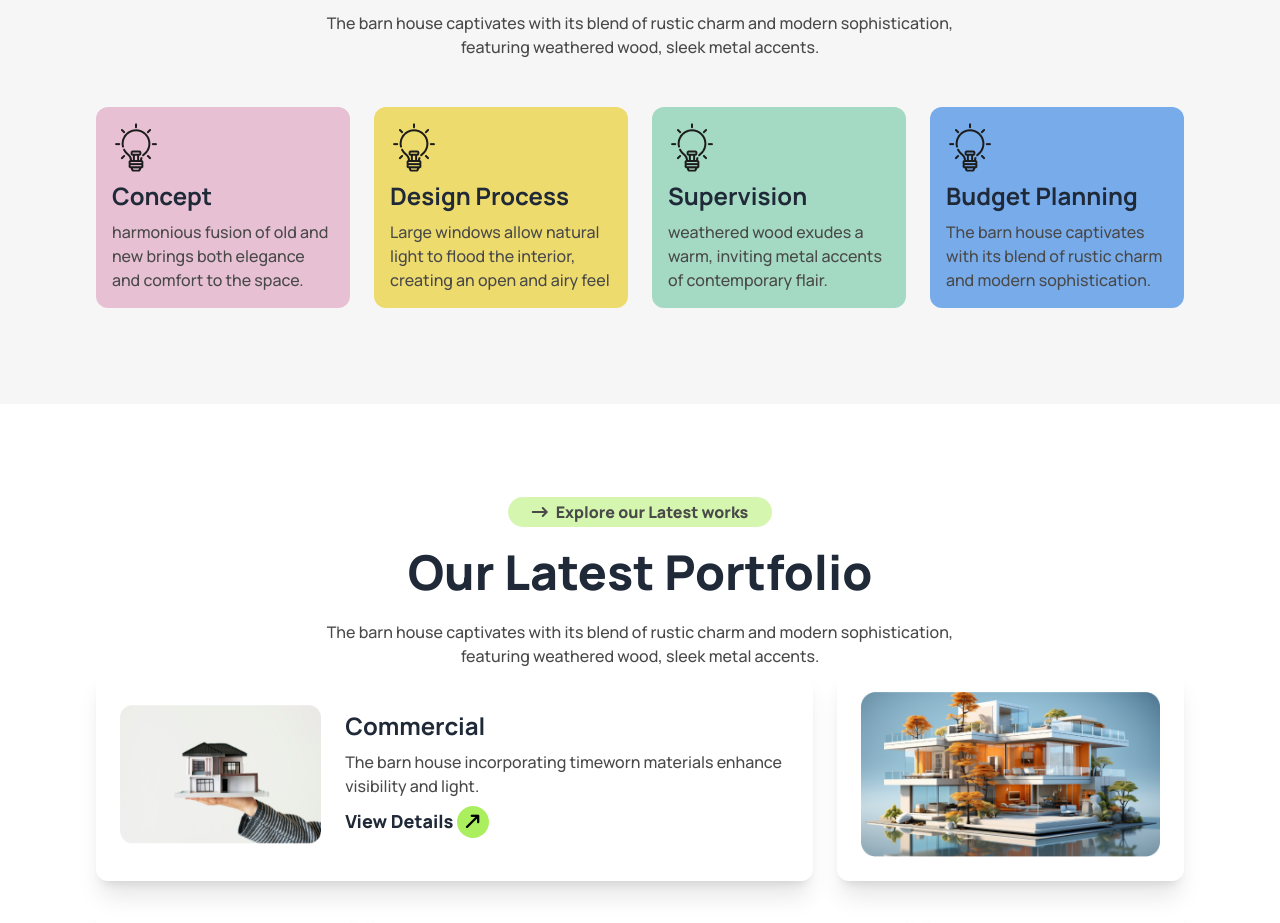
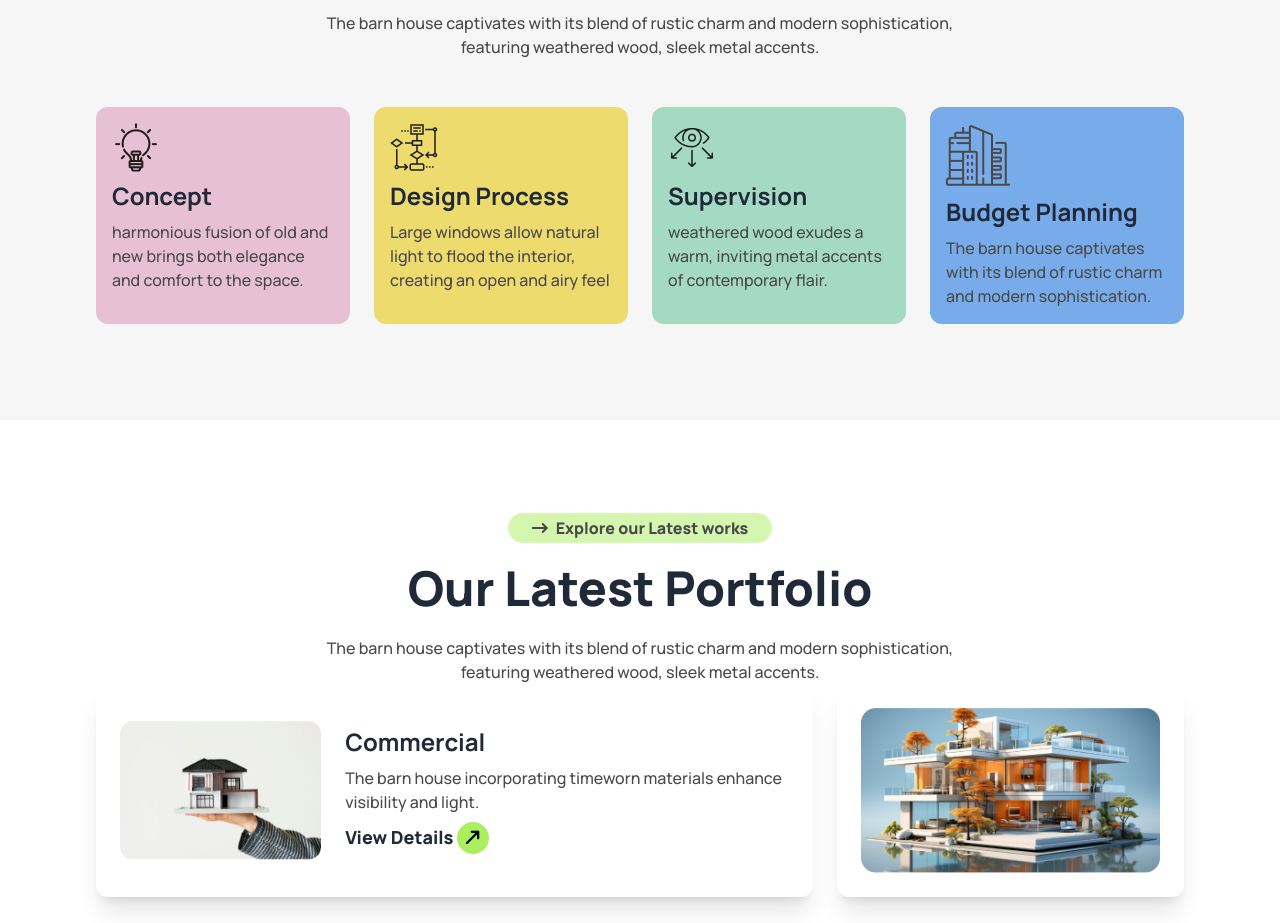
Before and after one commit to SadiaAfrinMim/Building_PH3_project, a plain HTML site: page index.html in a window 1280 px wide. Shown: the part 2300-3223 px from the top of the page. Drawn offline with nearby package versions, Linux system fonts and the light colour scheme.

Commit message:
project done

```diff
--- a/index.html
+++ b/index.html
@@ -3,7 +3,7 @@
 <head>
     <meta charset="UTF-8">
     <meta name="viewport" content="width=device-width, initial-scale=1.0">
-    <title>Document</title>
+    <title>Building</title>
     <!-- google fonts link -->
     <link rel="preconnect" href="https://fonts.googleapis.com">
     <link rel="preconnect" href="https://fonts.gstatic.com" crossorigin>
@@ -169,17 +169,17 @@
               <p class="text-base text-pracolor font-medium">harmonious fusion of old and new brings both elegance and comfort to the space.</p>
             </div>
             <div class=" bg-[#EEDB6E] rounded-xl p-4 space-y-2">
-              <img   src="assets/concept.png" alt="">
+              <img   src="assets/flow-chart.png" alt="">
               <h3 class="text-2xl font-bold">Design Process</h3>
               <p class="text-base text-pracolor font-medium">Large windows allow natural light to flood the interior, creating an open and airy feel</p>
             </div>
             <div class=" bg-[#A4DAC3] rounded-xl p-4 space-y-2">
-              <img   src="assets/concept.png" alt="">
+              <img   src="assets/vision.png" alt="">
               <h3 class="text-2xl font-bold">Supervision</h3>
               <p class="text-base text-pracolor font-medium">weathered wood exudes a warm, inviting  metal accents  of contemporary flair.</p>
             </div>
             <div class=" bg-[#78ABEA] rounded-xl p-4 space-y-2">
-              <img  src="assets/concept.png" alt="">
+              <img  src="assets/commercial.png" alt="">
               <h3 class="text-2xl font-bold">Budget Planning</h3>
               <p class="text-base text-pracolor font-medium">The barn house captivates with its blend of rustic charm and modern sophistication.</p>
             </div>
```
